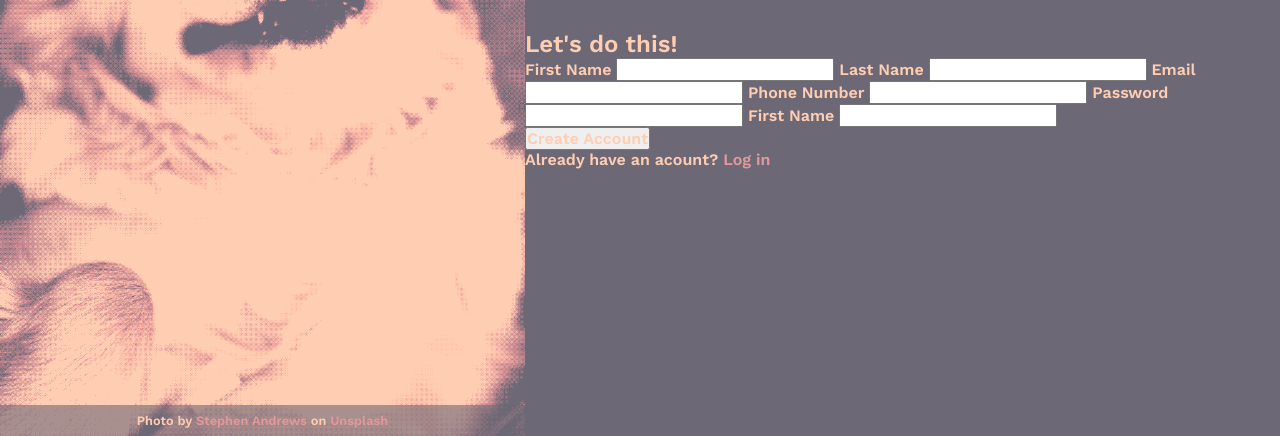
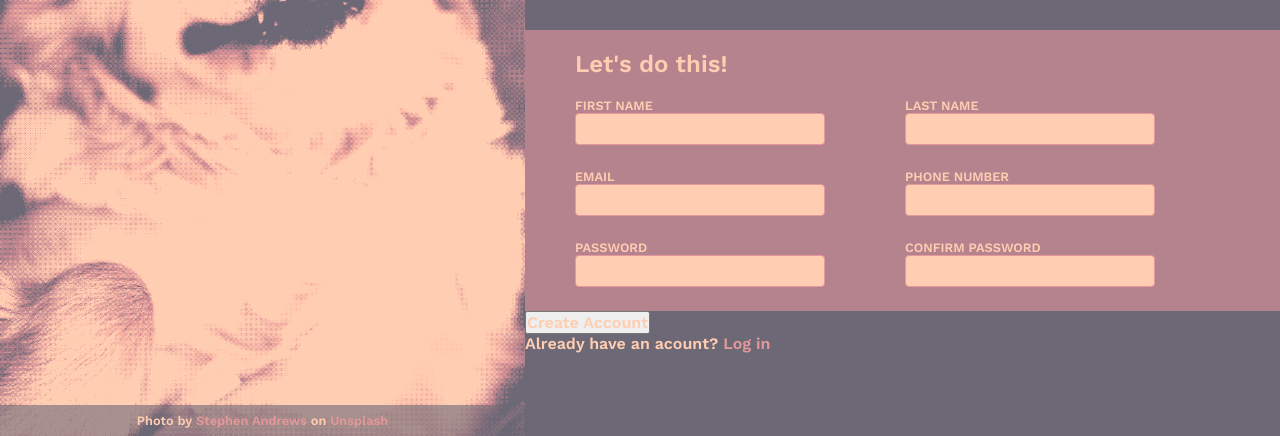
Before and after one commit to PuppyGirlBelly/odin_sign-up-page, a plain HTML site: page index.html in a window 1280 px wide. Shown: the part 364-800 px from the top of the page. Drawn offline with Linux system fonts and the light colour scheme.

Commit message:
set up form input layout

```diff
--- a/index.html
+++ b/index.html
@@ -30,24 +30,37 @@
           <p>You <em>know</em> you want to.</p>
         </div>
         <form action="_self" method="POST" autocomplete="on" name="sign-up">
-          <div class="form_background">
+          <div class="form-background">
             <h2>Let's do this!</h2>
+            <div class="input-label">
               <label for="first_name">First Name</label>
               <input type="text" name="first_name" id="first_name" autocomplete="given-name" required>
+            </div>
+            <div class="input-label">
               <label for="last_name">Last Name</label>
               <input type="text" name="last_name" id="last_name" autocomplete="family-name" required>
+            </div>
+            <div class="input-label">
               <label for="email">Email</label>
               <input type="email" name="email" id="email" autocomplete="email" required>
+            </div>
+            <div class="input-label">
               <label for="phone">Phone Number</label>
               <input type="tel" name="phone" id="phone" autocomplete="tel" required>
+            </div>
+            <div class="input-label">
               <label for="password">Password</label>
               <input type="password" name="password" id="password" autocomplete="new-password" required>
-            <span class="password-error"></span>
-            <label for="confirm_password">First Name</label>
+              <p class="password-error"> </p>
+            </div>
+            <div class="input-label">
+              <label for="confirm_password">Confirm Password</label>
               <input type="password" name="confirm_password" id="confirm_password" autocomplete="new-password" required>
             </div>
+          </div>
+          <button type="submit">Create Account</button>
         </form>
-        <button type="submit">Create Account</button>
+
         <p>Already have an acount? <a href="#">Log in</a></p>
       </div>
 
--- a/scss/styles.scss
+++ b/scss/styles.scss
@@ -116,3 +116,42 @@ a {
   font-size: 1.5rem;
   line-height: 1;
 }
+
+.form-background {
+  background-color: $color-4;
+  padding: 20px 0 0 50px;
+  display: grid;
+  grid-template-columns: repeat(2, auto);
+  grid-template-rows: repeat(4, auto);
+  justify-content: start;
+
+  > h2 {
+    grid-column-start: 1;
+    grid-column-end: 3;
+    margin-bottom: 20px;
+  }
+
+  label, input {
+    display: block;
+  }
+
+  label {
+    text-transform: uppercase;
+    font-size: 0.8rem;
+  }
+
+  input {
+    width: 250px;
+    height: 32px;
+    padding: 0.5rem;
+    background-color: $color-1;
+    color: $color-5;
+    border: 1px solid $color-3;
+    border-radius: 4px;
+  }
+
+  .input-label {
+    margin-bottom: 24px;
+    margin-right: 80px;
+  }
+}
```
Also changed, not shown: css/styles.css, 1 other file. Lines whose indentation alone changed are shown as unchanged.
